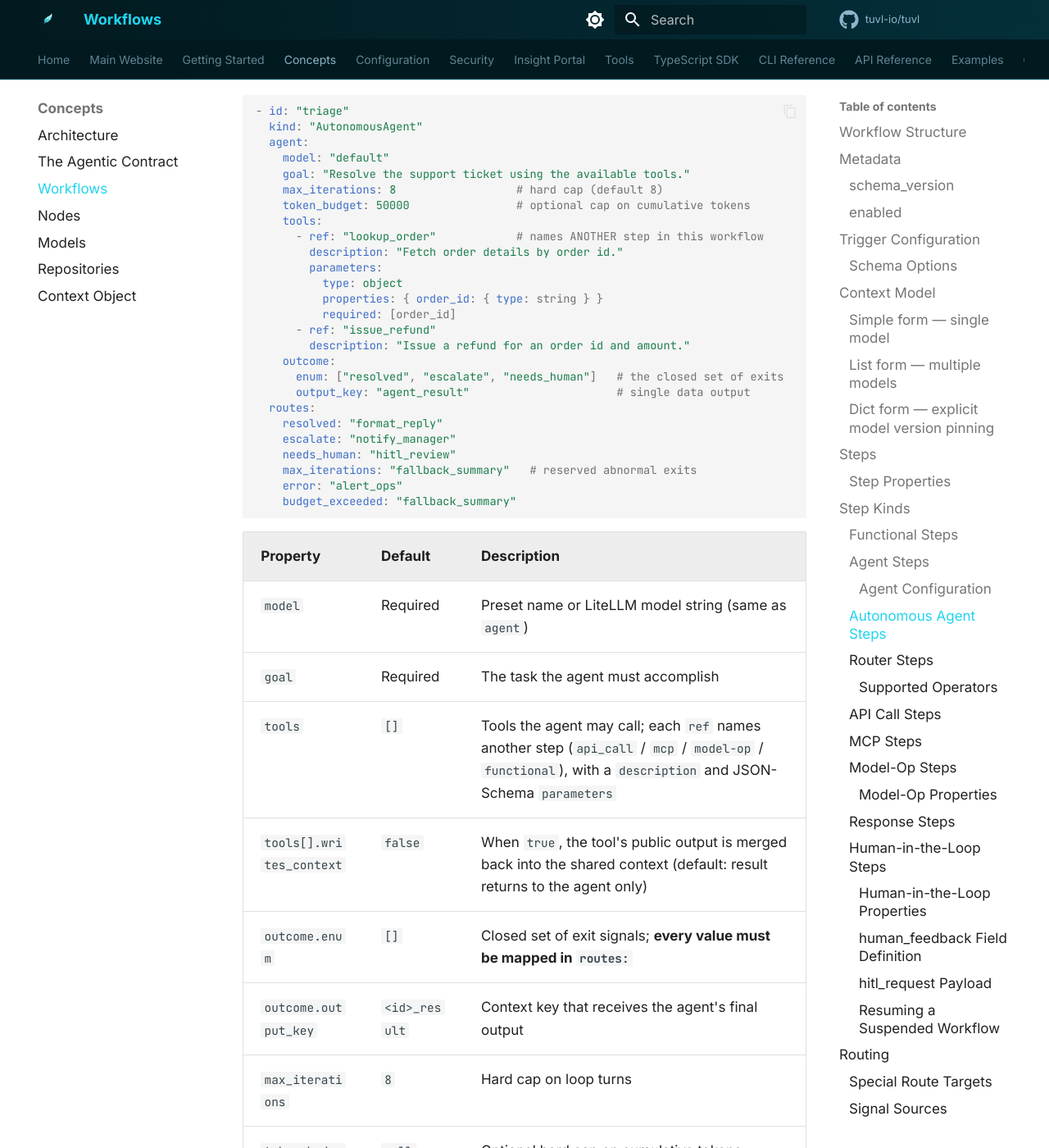
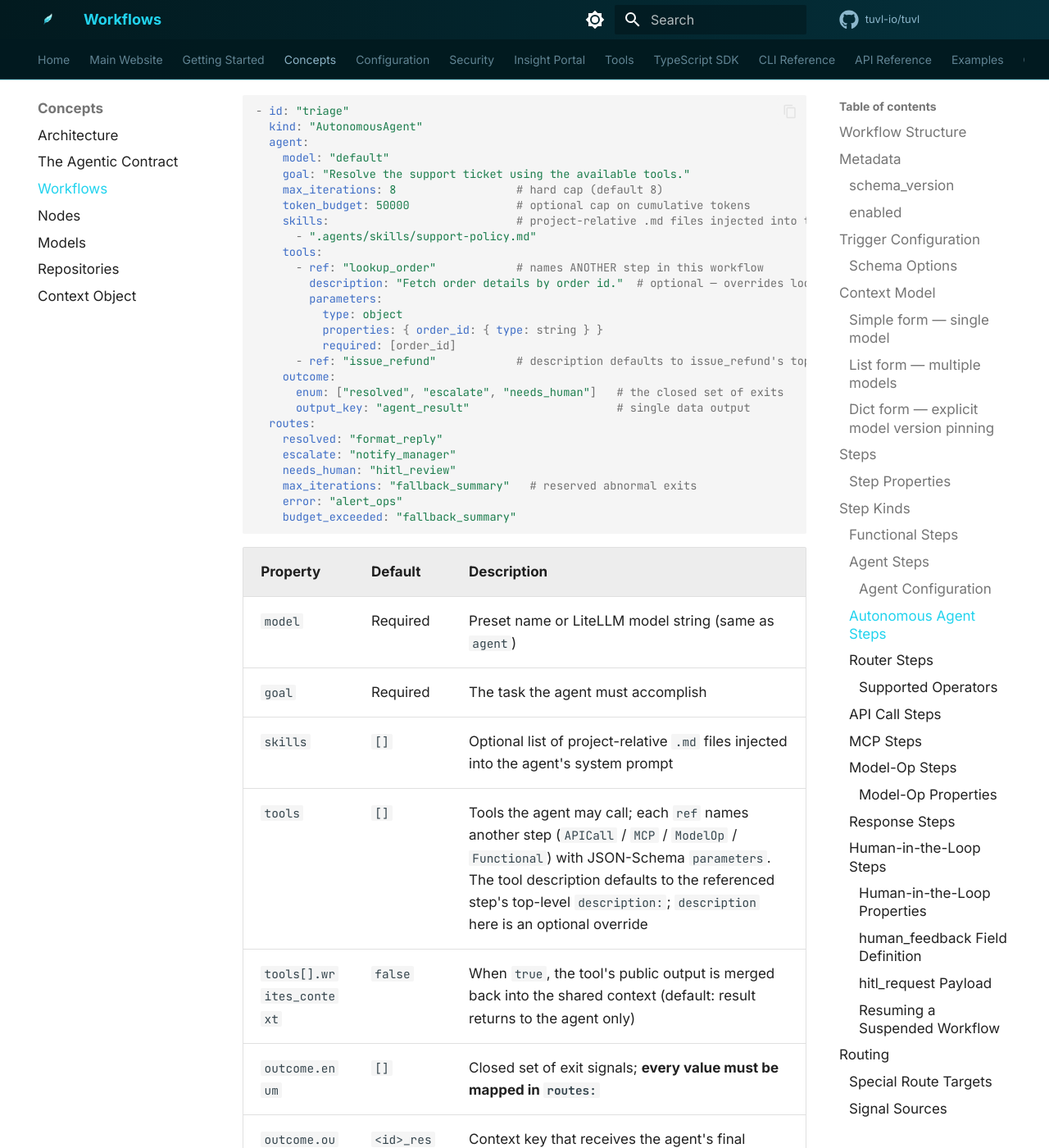
Before and after one commit to tuvl-io/docs, an MkDocs documentation site: the page built from docs/concepts/workflows.md, in a window 1280 px wide and 1400 px high, scrolled down 7118 px. Shown: the whole window at 82% size. Built offline with MkDocs 1.6.1 and Material for MkDocs 9.7.7, drawn with Linux system fonts in a browser that asks for light colours; comment, search, counter and statistics services are not loaded; the version menu is left out.

Commit message:
docs: align AutonomousAgent docs with engine (skills, tool description sourcing, PascalCase kinds)

````diff
--- a/docs/concepts/nodes.md
+++ b/docs/concepts/nodes.md
@@ -105,15 +105,16 @@ Where `Agent` is a single LLM call, `AutonomousAgent` runs a **bounded tool-call
     goal: "Resolve the support ticket using the available tools."
     max_iterations: 8                # hard cap (default 8)
     token_budget: 50000              # optional cap on cumulative tokens
+    skills:                          # project-relative .md files injected into the system prompt
+      - ".agents/skills/support-policy.md"
     tools:
       - ref: "lookup_order"          # names another step in this workflow
-        description: "Fetch order details by order id."
+        description: "Fetch order details by order id."  # optional — overrides lookup_order's own description:
         parameters:
           type: object
           properties: { order_id: { type: string } }
           required: [order_id]
-      - ref: "issue_refund"
-        description: "Issue a refund for an order id and amount."
+      - ref: "issue_refund"          # description defaults to issue_refund's top-level description:
     outcome:
       enum: ["resolved", "escalate", "needs_human"]   # closed set of exits
       output_key: "agent_result"
--- a/docs/concepts/workflows.md
+++ b/docs/concepts/workflows.md
@@ -274,15 +274,16 @@ Where an `agent` step is a single LLM call, an `AutonomousAgent` step runs a **b
     goal: "Resolve the support ticket using the available tools."
     max_iterations: 8                  # hard cap (default 8)
     token_budget: 50000                # optional cap on cumulative tokens
+    skills:                            # project-relative .md files injected into the system prompt
+      - ".agents/skills/support-policy.md"
     tools:
       - ref: "lookup_order"            # names ANOTHER step in this workflow
-        description: "Fetch order details by order id."
+        description: "Fetch order details by order id."  # optional — overrides lookup_order's own description:
         parameters:
           type: object
           properties: { order_id: { type: string } }
           required: [order_id]
-      - ref: "issue_refund"
-        description: "Issue a refund for an order id and amount."
+      - ref: "issue_refund"            # description defaults to issue_refund's top-level description:
     outcome:
       enum: ["resolved", "escalate", "needs_human"]   # the closed set of exits
       output_key: "agent_result"                      # single data output
@@ -299,7 +300,8 @@ Where an `agent` step is a single LLM call, an `AutonomousAgent` step runs a **b
 |----------|---------|-------------|
 | `model` | Required | Preset name or LiteLLM model string (same as `agent`) |
 | `goal` | Required | The task the agent must accomplish |
-| `tools` | `[]` | Tools the agent may call; each `ref` names another step (`api_call` / `mcp` / `model-op` / `functional`), with a `description` and JSON-Schema `parameters` |
+| `skills` | `[]` | Optional list of project-relative `.md` files injected into the agent's system prompt |
+| `tools` | `[]` | Tools the agent may call; each `ref` names another step (`APICall` / `MCP` / `ModelOp` / `Functional`) with JSON-Schema `parameters`. The tool description defaults to the referenced step's top-level `description:`; `description` here is an optional override |
 | `tools[].writes_context` | `false` | When `true`, the tool's public output is merged back into the shared context (default: result returns to the agent only) |
 | `outcome.enum` | `[]` | Closed set of exit signals; **every value must be mapped in `routes:`** |
 | `outcome.output_key` | `<id>_result` | Context key that receives the agent's final output |
@@ -330,7 +332,7 @@ For multi-way value branching (e.g. by country or tier), use the `match:` switch
 
 ```yaml
 - id: "route_by_country"
-  kind: "router"
+  kind: "Router"
   match:
     field: "user.country"     # dot-path supported
   routes:
--- a/docs/configuration/agents.md
+++ b/docs/configuration/agents.md
@@ -200,16 +200,17 @@ An `AutonomousAgent` step reuses the same `agent:` model configuration but runs
     goal: "Resolve the support ticket using the available tools."
     max_iterations: 8                # hard cap on loop turns (default 8)
     token_budget: 50000              # optional cap on cumulative tokens
+    skills:                          # project-relative .md files injected into the system prompt
+      - ".agents/skills/support-policy.md"
     tools:
       - ref: "lookup_order"          # the id of another step in this workflow
-        description: "Fetch order details by order id."   # required — guides tool choice
+        description: "Fetch order details by order id."   # optional — overrides lookup_order's own description:
         parameters:                  # JSON Schema for the tool's arguments
           type: object
           properties: { order_id: { type: string } }
           required: [order_id]
         writes_context: false        # default: tool result returns to the agent only
-      - ref: "issue_refund"
-        description: "Issue a refund for an order id and amount."
+      - ref: "issue_refund"          # description defaults to issue_refund's top-level description:
     outcome:
       enum: ["resolved", "escalate", "needs_human"]   # closed set of exits
       output_key: "agent_result"     # context key receiving the final output
@@ -225,7 +226,8 @@ An `AutonomousAgent` step reuses the same `agent:` model configuration but runs
 | Property | Default | Description |
 |----------|---------|-------------|
 | `goal` | Required | The task the agent must accomplish |
-| `tools` | `[]` | Tools the agent may call; each `ref` names another step (`APICall` / `MCP` / `ModelOp` / `Functional`) with a `description` and JSON-Schema `parameters` |
+| `skills` | `[]` | Optional list of project-relative `.md` files injected into the agent's system prompt |
+| `tools` | `[]` | Tools the agent may call; each `ref` names another step (`APICall` / `MCP` / `ModelOp` / `Functional`) with JSON-Schema `parameters`. The tool description defaults to the referenced step's top-level `description:`; `description` here is an optional override |
 | `tools[].writes_context` | `false` | When `true`, the tool's public output merges back into the shared context |
 | `outcome.enum` | `[]` | Closed set of exit signals — **every value must be mapped in `routes:`** |
 | `outcome.output_key` | `<id>_result` | Context key that receives the agent's final output |
````
Also changed, not shown: docs/concepts/agentic-contract.md (+1 -1 lines), docs/getting-started/coding-agents.md (+9 -6 lines), docs/sdk/api-reference.md (+1 -1 lines).
